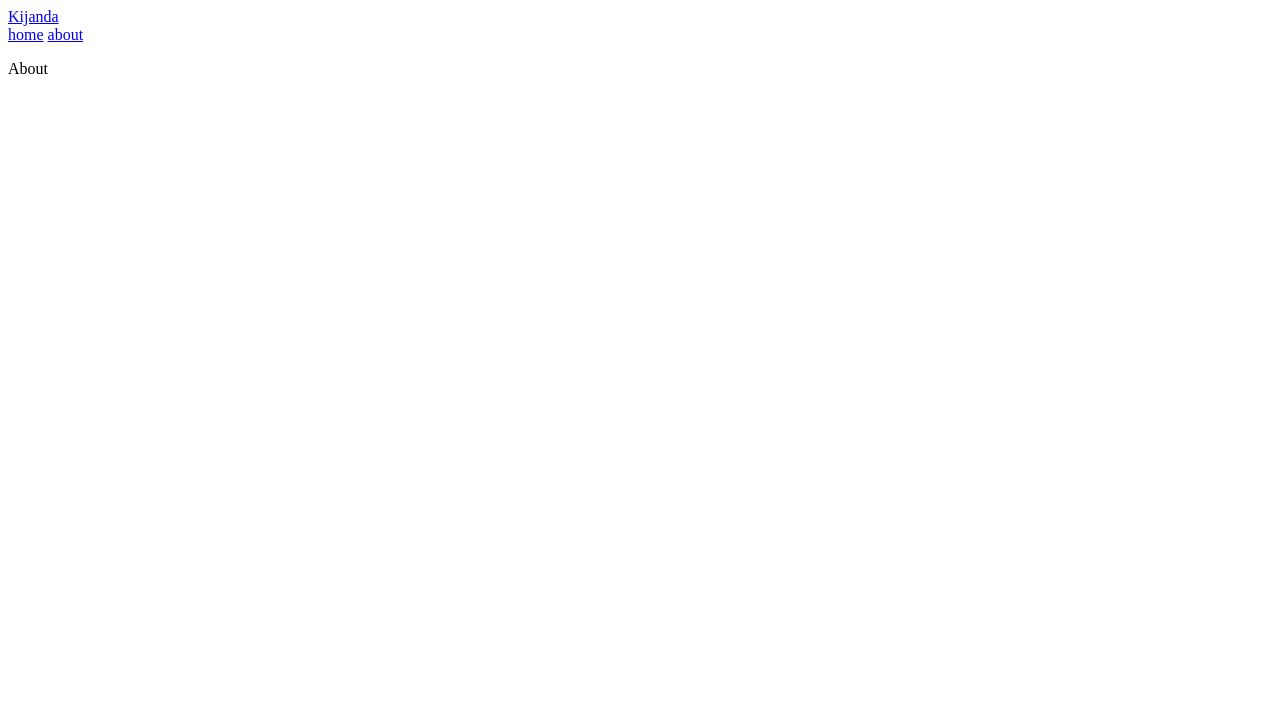
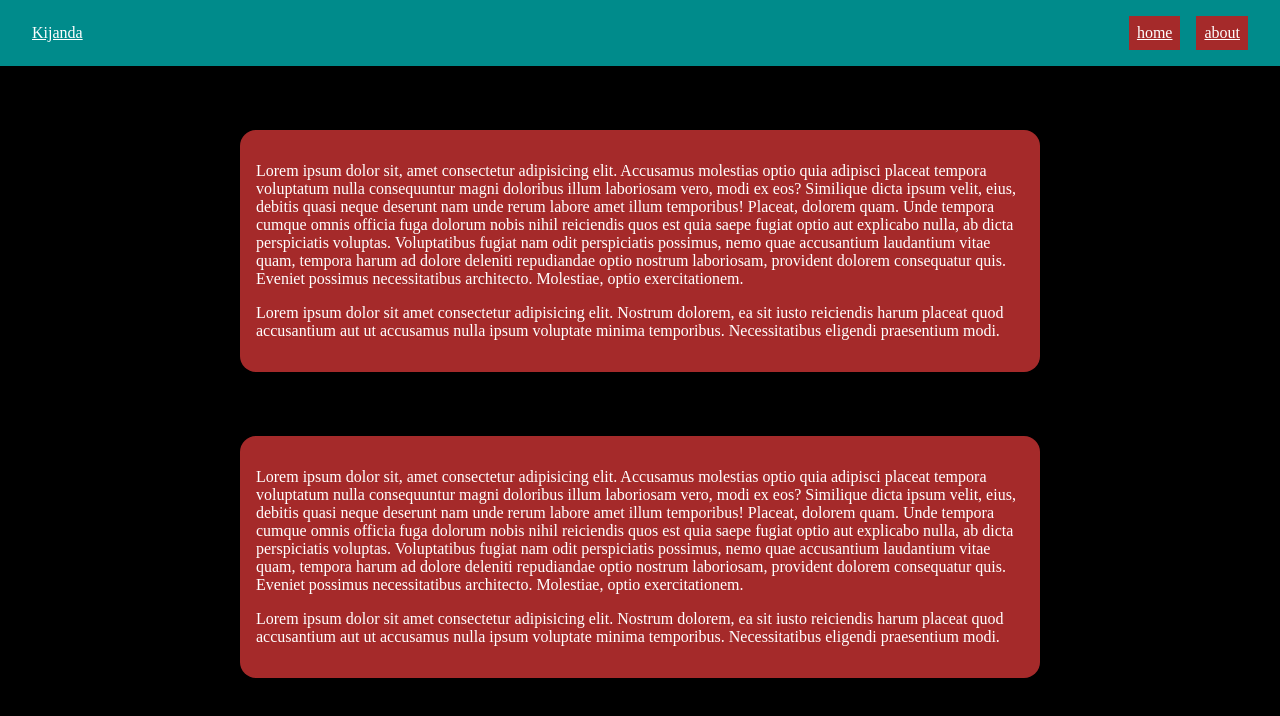
Before and after one commit to K-Kelvin/web-team-gdsc, a plain HTML site: page about.html in a window 1280 px wide. Drawn offline with Linux system fonts and the light colour scheme.

Commit message:
Added about page

```diff
--- /dev/null
+++ b/about.css
@@ -0,0 +1,6 @@
+section {
+    background-color: brown;
+    padding: 1rem;
+    border-radius: 1rem;
+    margin-top: 64px;
+}
--- a/about.html
+++ b/about.html
@@ -5,15 +5,29 @@
     <meta http-equiv="X-UA-Compatible" content="IE=edge">
     <meta name="viewport" content="width=device-width, initial-scale=1.0">
     <title>About page</title>
+    <link rel="stylesheet" href="style.css">
+    <link rel="stylesheet" href="about.css">
 </head>
 <body>
     <header id="nav-header">
         <a href="#" class="logo">Kijanda</a>
-        <div id="nav-container">
+        <div class="nav-container">
             <a href="/index.html">home</a>
             <a href="/about.html">about</a>
         </div>
     </header>
-    <p>About</p>
+
+    <section>
+        <div class="about-container">
+            <p>Lorem ipsum dolor sit, amet consectetur adipisicing elit. Accusamus molestias optio quia adipisci placeat tempora voluptatum nulla consequuntur magni doloribus illum laboriosam vero, modi ex eos? Similique dicta ipsum velit, eius, debitis quasi neque deserunt nam unde rerum labore amet illum temporibus! Placeat, dolorem quam. Unde tempora cumque omnis officia fuga dolorum nobis nihil reiciendis quos est quia saepe fugiat optio aut explicabo nulla, ab dicta perspiciatis voluptas. Voluptatibus fugiat nam odit perspiciatis possimus, nemo quae accusantium laudantium vitae quam, tempora harum ad dolore deleniti repudiandae optio nostrum laboriosam, provident dolorem consequatur quis. Eveniet possimus necessitatibus architecto. Molestiae, optio exercitationem.</p>
+            <p>Lorem ipsum dolor sit amet consectetur adipisicing elit. Nostrum dolorem, ea sit iusto reiciendis harum placeat quod accusantium aut ut accusamus nulla ipsum voluptate minima temporibus. Necessitatibus eligendi praesentium modi.</p>
+        </div>
+    </section>
+    <section>
+        <div class="about-container">
+            <p>Lorem ipsum dolor sit, amet consectetur adipisicing elit. Accusamus molestias optio quia adipisci placeat tempora voluptatum nulla consequuntur magni doloribus illum laboriosam vero, modi ex eos? Similique dicta ipsum velit, eius, debitis quasi neque deserunt nam unde rerum labore amet illum temporibus! Placeat, dolorem quam. Unde tempora cumque omnis officia fuga dolorum nobis nihil reiciendis quos est quia saepe fugiat optio aut explicabo nulla, ab dicta perspiciatis voluptas. Voluptatibus fugiat nam odit perspiciatis possimus, nemo quae accusantium laudantium vitae quam, tempora harum ad dolore deleniti repudiandae optio nostrum laboriosam, provident dolorem consequatur quis. Eveniet possimus necessitatibus architecto. Molestiae, optio exercitationem.</p>
+            <p>Lorem ipsum dolor sit amet consectetur adipisicing elit. Nostrum dolorem, ea sit iusto reiciendis harum placeat quod accusantium aut ut accusamus nulla ipsum voluptate minima temporibus. Necessitatibus eligendi praesentium modi.</p>
+        </div>
+    </section>
 </body>
 </html>
--- a/style.css
+++ b/style.css
@@ -32,6 +32,7 @@ section {
     max-width: 768px;
     margin-left: auto;
     margin-right: auto;
+    margin-bottom: 32px;
 }
 
 #home {
```
